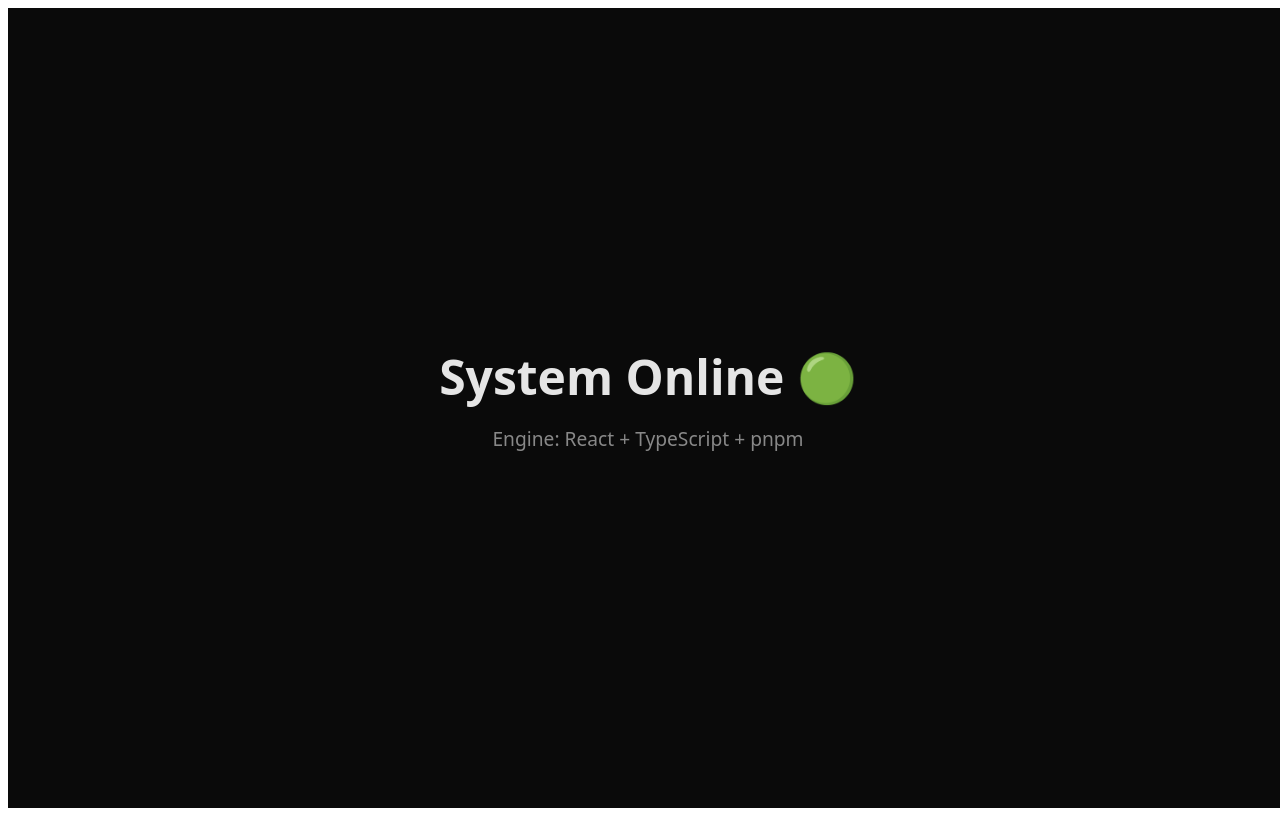
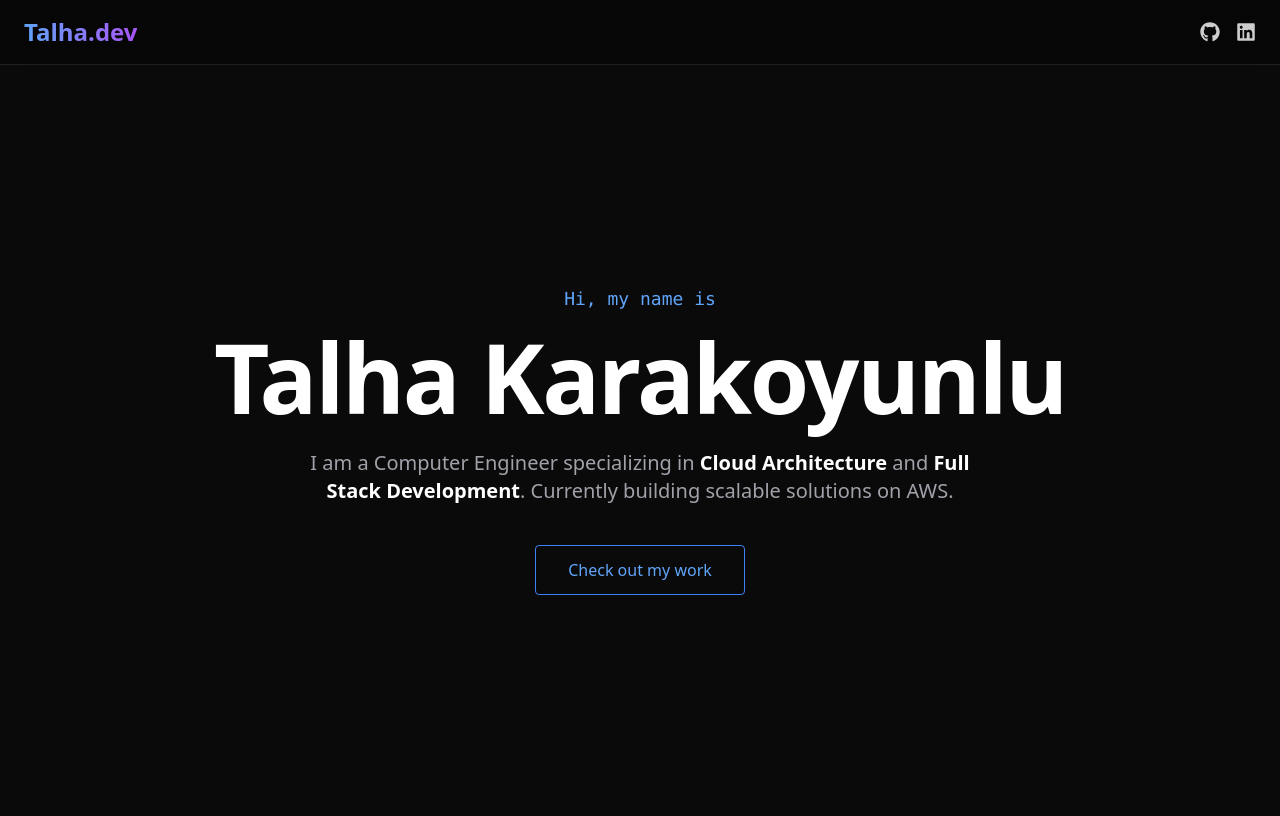
Before and after one commit to TalhaKarakoyunlu/aws-portfolio-talha, a React (Vite) app: page / in a window 1280 px wide. Built offline with nearby package versions, Linux system fonts and the light colour scheme.

Commit message:
feat: enhance styling and structure of the application with Tailwind CSS, add Navbar and Home components

```diff
--- a/package.json
+++ b/package.json
@@ -21,10 +21,13 @@
     "@types/react": "^19.2.5",
     "@types/react-dom": "^19.2.3",
     "@vitejs/plugin-react": "^5.1.1",
+    "autoprefixer": "^10.4.23",
     "eslint": "^9.39.1",
     "eslint-plugin-react-hooks": "^7.0.1",
     "eslint-plugin-react-refresh": "^0.4.24",
     "globals": "^16.5.0",
+    "postcss": "^8.5.6",
+    "tailwindcss": "3.4.17",
     "vite": "^7.2.4"
   }
 }
--- /dev/null
+++ b/postcss.config.js
@@ -0,0 +1,6 @@
+export default {
+    plugins: {
+        tailwindcss: {},
+        autoprefixer: {},
+    },
+}
--- a/src/App.tsx
+++ b/src/App.tsx
@@ -1,22 +1,11 @@
+import Navbar from './components/Navbar';
+import Home from './pages/Home';
+
 function App() {
   return (
-    <div style={{
-      height: '100vh',
-      width: '100vw',
-      background: '#0a0a0a',
-      color: '#e5e5e5',
-      display: 'flex',
-      flexDirection: 'column',
-      alignItems: 'center',
-      justifyContent: 'center',
-      fontFamily: 'system-ui, sans-serif',
-      margin: 0,
-      padding: 0
-    }}>
-      <h1 style={{ fontSize: '3rem', margin: 0 }}>System Online 🟢</h1>
-      <p style={{ marginTop: '1rem', color: '#888', fontSize: '1.2rem' }}>
-        Engine: React + TypeScript + pnpm
-      </p>
+    <div className="bg-[#0a0a0a] min-h-screen text-white overflow-x-hidden">
+      <Navbar />
+      <Home />
     </div>
   );
 }
--- /dev/null
+++ b/src/components/Navbar.tsx
@@ -0,0 +1,31 @@
+import { motion } from 'framer-motion';
+import { useState } from 'react';
+import { FaGithub, FaLinkedin } from 'react-icons/fa';
+
+const Navbar = () => {
+    return (
+        <motion.nav
+            initial={{ y: -100, opacity: 0 }}
+            animate={{ y: 0, opacity: 1 }}
+            transition={{ duration: 0.8 }}
+            className="fixed top-0 left-0 w-full z-50 px-6 py-4 flex justify-between items-center backdrop-blur-md bg-black/30 border-b border-white/10"
+        >
+            {/* Logo Area */}
+            <div className="text-2xl font-bold bg-gradient-to-r from-blue-400 to-purple-500 bg-clip-text text-transparent cursor-pointer">
+                Talha.dev
+            </div>
+
+            {/* Social Links */}
+            <div className="flex gap-4 text-white/80">
+                <a href="https://github.com" target="_blank" rel="noreferrer" className="hover:text-blue-400 transition-colors text-xl">
+                    <FaGithub />
+                </a>
+                <a href="https://linkedin.com" target="_blank" rel="noreferrer" className="hover:text-blue-400 transition-colors text-xl">
+                    <FaLinkedin />
+                </a>
+            </div>
+        </motion.nav>
+    );
+};
+
+export default Navbar;
--- /dev/null
+++ b/src/index.css
@@ -0,0 +1,13 @@
+@tailwind base;
+@tailwind components;
+@tailwind utilities;
+
+/* Smooth scrolling for the whole site */
+html {
+    scroll-behavior: smooth;
+}
+
+body {
+    background-color: #0a0a0a;
+    color: #ffffff;
+}
--- a/src/main.tsx
+++ b/src/main.tsx
@@ -1,6 +1,7 @@
 import { StrictMode } from 'react'
 import { createRoot } from 'react-dom/client'
 import App from './App'
+import './index.css'
 
 createRoot(document.getElementById('root')!).render(
   <StrictMode>
--- /dev/null
+++ b/src/pages/Home.tsx
@@ -0,0 +1,53 @@
+import { motion } from 'framer-motion';
+
+const Home = () => {
+    return (
+        <div className="min-h-screen flex flex-col justify-center items-center text-center px-4 pt-20">
+
+            {/* Animated Greeting */}
+            <motion.h2
+                initial={{ opacity: 0, y: 20 }}
+                animate={{ opacity: 1, y: 0 }}
+                transition={{ delay: 0.5 }}
+                className="text-blue-400 font-mono text-lg mb-4"
+            >
+                Hi, my name is
+            </motion.h2>
+
+            {/* Name */}
+            <motion.h1
+                initial={{ opacity: 0, scale: 0.9 }}
+                animate={{ opacity: 1, scale: 1 }}
+                transition={{ delay: 0.8 }}
+                className="text-6xl md:text-8xl font-bold text-white mb-6 tracking-tight"
+            >
+                Talha Karakoyunlu
+            </motion.h1>
+
+            {/* Tagline */}
+            <motion.p
+                initial={{ opacity: 0 }}
+                animate={{ opacity: 1 }}
+                transition={{ delay: 1.1 }}
+                className="text-zinc-400 max-w-2xl text-lg md:text-xl leading-relaxed"
+            >
+                I am a Computer Engineer specializing in <span className="text-white font-semibold">Cloud Architecture</span> and <span className="text-white font-semibold">Full Stack Development</span>.
+                Currently building scalable solutions on AWS.
+            </motion.p>
+
+            {/* Call to Action Button */}
+            <motion.button
+                initial={{ opacity: 0, y: 20 }}
+                animate={{ opacity: 1, y: 0 }}
+                whileHover={{ scale: 1.05 }}
+                whileTap={{ scale: 0.95 }}
+                transition={{ delay: 1.4 }}
+                className="mt-10 px-8 py-3 border border-blue-500 text-blue-400 rounded hover:bg-blue-500/10 transition-colors"
+            >
+                Check out my work
+            </motion.button>
+        </div>
+    );
+};
+
+export default Home;
--- /dev/null
+++ b/tailwind.config.js
@@ -0,0 +1,11 @@
+/** @type {import('tailwindcss').Config} */
+export default {
+    content: [
+        "./index.html",
+        "./src/**/*.{js,ts,jsx,tsx}",
+    ],
+    theme: {
+        extend: {},
+    },
+    plugins: [],
+}
--- a/tsconfig.json
+++ b/tsconfig.json
@@ -9,6 +9,11 @@
         ],
         "module": "ESNext",
         "skipLibCheck": true,
+        "types": [
+            "vite/client",
+            "react",
+            "react-dom"
+        ],
         /* Bundler mode */
         "moduleResolution": "bundler",
         "allowImportingTsExtensions": true,
```
Also changed, not shown: 1 other file (tests, documents, lock files or other folders).
